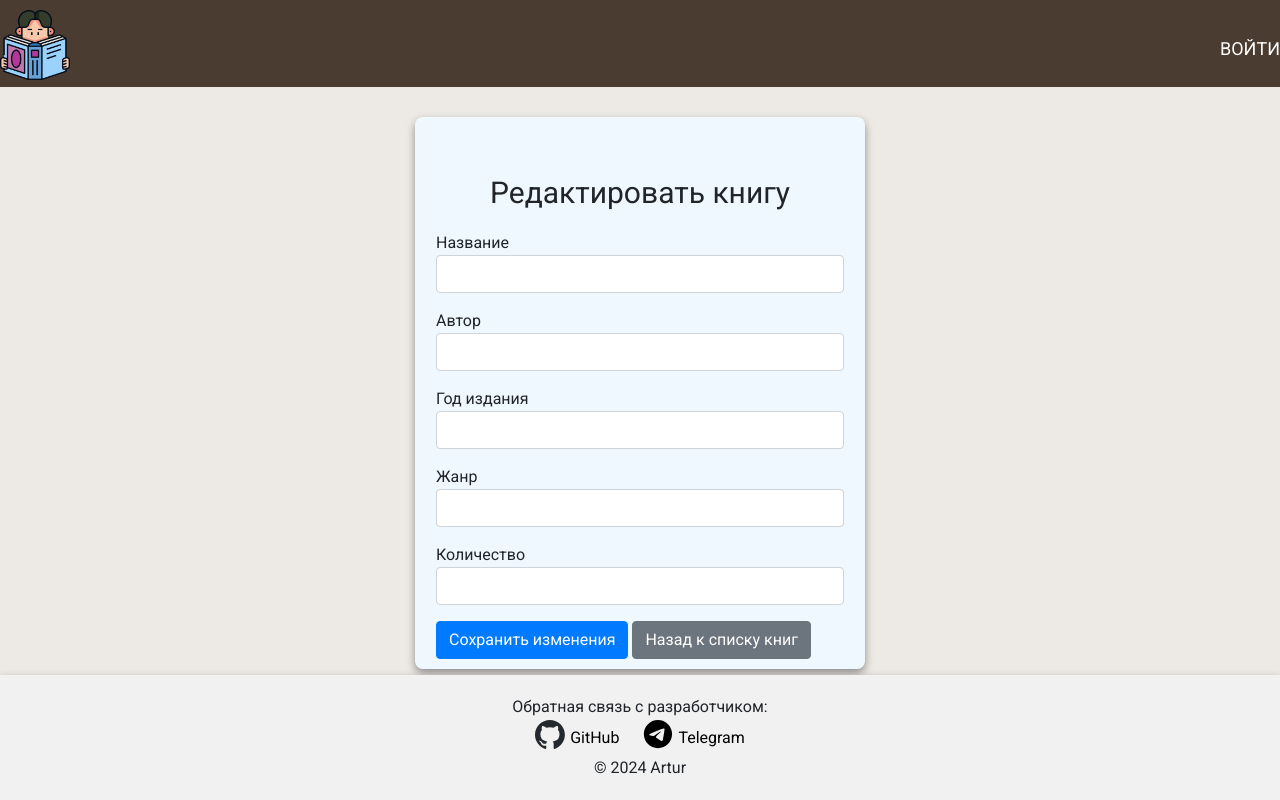
After one commit to Animeshnik94/semestr_task, a Flask app: template semestr_task/templates/edit_book.html in a window 1280 px wide. The commit adds this page. Run offline with Flask 3, Linux system fonts and the light colour scheme; the template is opened without the code that fills it: values that come from a table or form of the project are taken from there, others are empty; some libraries are stand-ins or nearby versions.

Commit message:
Books is completed

```diff
--- a/app.py
+++ b/app.py
@@ -39,6 +39,8 @@ def logout():
     logout_user()
     return redirect(url_for('login'))
 
+#---------------BOOKS PAGE------------------------
+
 @app.route('/books', methods=['GET', 'POST'])
 @login_required
 def books():
@@ -62,23 +64,31 @@ def books():
 
 
 @app.route('/edit_book/<int:book_id>', methods=['GET', 'POST'])
-@login_required
 def edit_book(book_id):
-    if not book_id:  # Это будет истинно, если book_id пустое
-        flash('ID книги не может быть пустым', 'danger')
+    book = Book.query.get(book_id)
+    if not book:
+        flash('Книга не найдена.', 'danger')
         return redirect(url_for('books'))
-    book = Book.query.get_or_404(book_id)
-    form = BookForm(obj=book)  # Предполагается, что вы добавили BookForm
+
+    form = BookForm(obj=book)  # Предзаполняем форму данными книги
     if form.validate_on_submit():
-        book.title = form.title.data
-        book.author = form.author.data
-        book.publication_year = form.publication_year.data
-        book.genre = form.genre.data
-        book.copies = form.copies.data
-        db.session.commit()
+        # Обновляем только те поля, которые заданы в форме
+        if form.title.data:  # Проверка на заполнение поля
+            book.title = form.title.data
+        if form.author.data:
+            book.author = form.author.data
+        if form.publication_year.data:
+            book.publication_year = form.publication_year.data
+        if form.genre.data:
+            book.genre = form.genre.data
+        if form.copies.data:
+            book.copies = form.copies.data
+
+        db.session.commit()  # Сохраняем изменения в базе данных
         flash('Книга успешно обновлена!', 'success')
-        return redirect(url_for('books'))
-    return render_template('books.html', form=form, book=book)
+        return redirect(url_for('books'))  # Возвращаемся на страницу со списком книг
+
+    return render_template('edit_book.html', form=form, book=book)  # Показываем страницу редактирования
 
 @app.route('/delete_book/<int:book_id>', methods=['POST'])
 @login_required
@@ -125,5 +135,8 @@ def add_book():
     # или отобразите сообщения об ошибках.
     return redirect(url_for('books'))  # Либо вы можете отобразить ошибки
 
+#---------------READERS---------------
+
+
 if __name__ == '__main__':
     app.run(debug=True)
--- a/semestr_task/static/css/styles.css
+++ b/semestr_task/static/css/styles.css
@@ -265,4 +265,23 @@ footer a .feedback-icon img {
   max-width: 400px;
 }
 
+.edit-container {
+  display: flex;
+  justify-content: space-around;
+  align-items: start;
+  margin-top: 30px;
+}
+.edit-container .form-container {
+  width: 450px; /* Максимальная ширина формы */
+  padding: 10px 6px;
+  background-color: #f0f8ff; /* Цвет фона формы */
+  border-radius: 8px; /* Скругление углов формы */
+  box-shadow: 0 4px 8px rgba(0, 0, 0, 0.4); /* Тень для визуального эффекта */
+}
+.edit-container .form-container h1 {
+  text-align: center;
+  font-size: 30px;
+  margin-bottom: 20px;
+}
+
 /*# sourceMappingURL=styles.css.map */
--- /dev/null
+++ b/semestr_task/templates/edit_book.html
@@ -0,0 +1,38 @@
+{% extends "base.html" %}
+{% block title %}Редактирование книги{% endblock %}
+
+{% block content %}
+<div class="edit-container">
+    <div class="form-container">
+        <div class="container mt-5">
+            <h1>Редактировать книгу</h1>
+            <form method="POST" action="">
+                {{ form.hidden_tag() }}
+                <div class="form-group">
+                    <label for="title">Название</label>
+                    {{ form.title(class="form-control") }}
+                </div>
+                <div class="form-group">
+                    <label for="author">Автор</label>
+                    {{ form.author(class="form-control") }}
+                </div>
+                <div class="form-group">
+                    <label for="publication_year">Год издания</label>
+                    {{ form.publication_year(class="form-control") }}
+                </div>
+                <div class="form-group">
+                    <label for="genre">Жанр</label>
+                    {{ form.genre(class="form-control") }}
+                </div>
+                <div class="form-group">
+                    <label for="copies">Количество</label>
+                    {{ form.copies(class="form-control") }}
+                </div>
+                <button type="submit" class="btn btn-primary">Сохранить изменения</button>
+                <a href="{{ url_for('books') }}" class="btn btn-secondary">Назад к списку книг</a>
+            </form>
+        </div>
+    </div>
+</div>
+
+{% endblock %}
```
Also changed, not shown: semestr_task/static/scss/main.scss (+21 -0 lines), semestr_task/templates/books.html (+2 -69 lines), instance/site.db, 1 other file.
